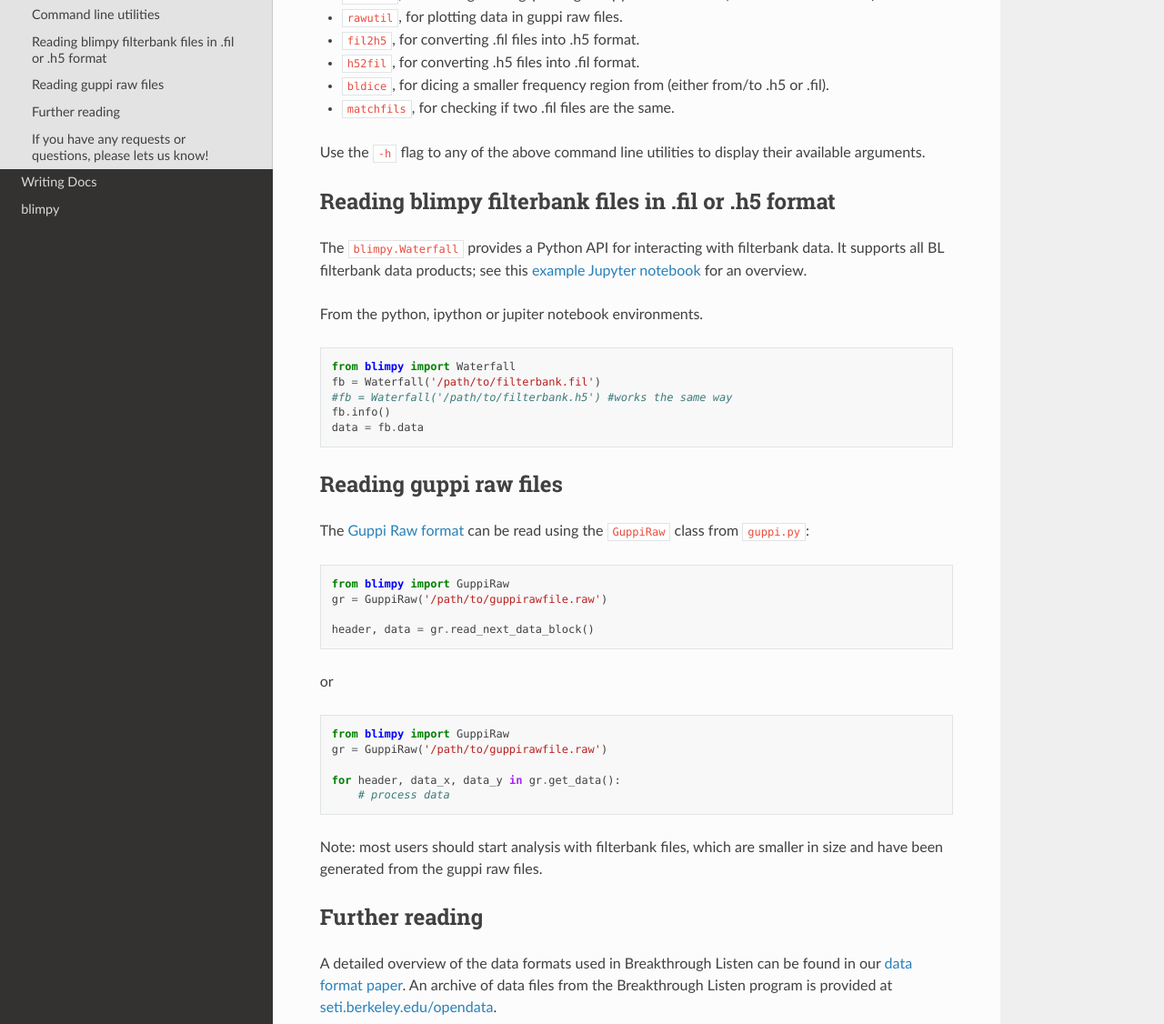
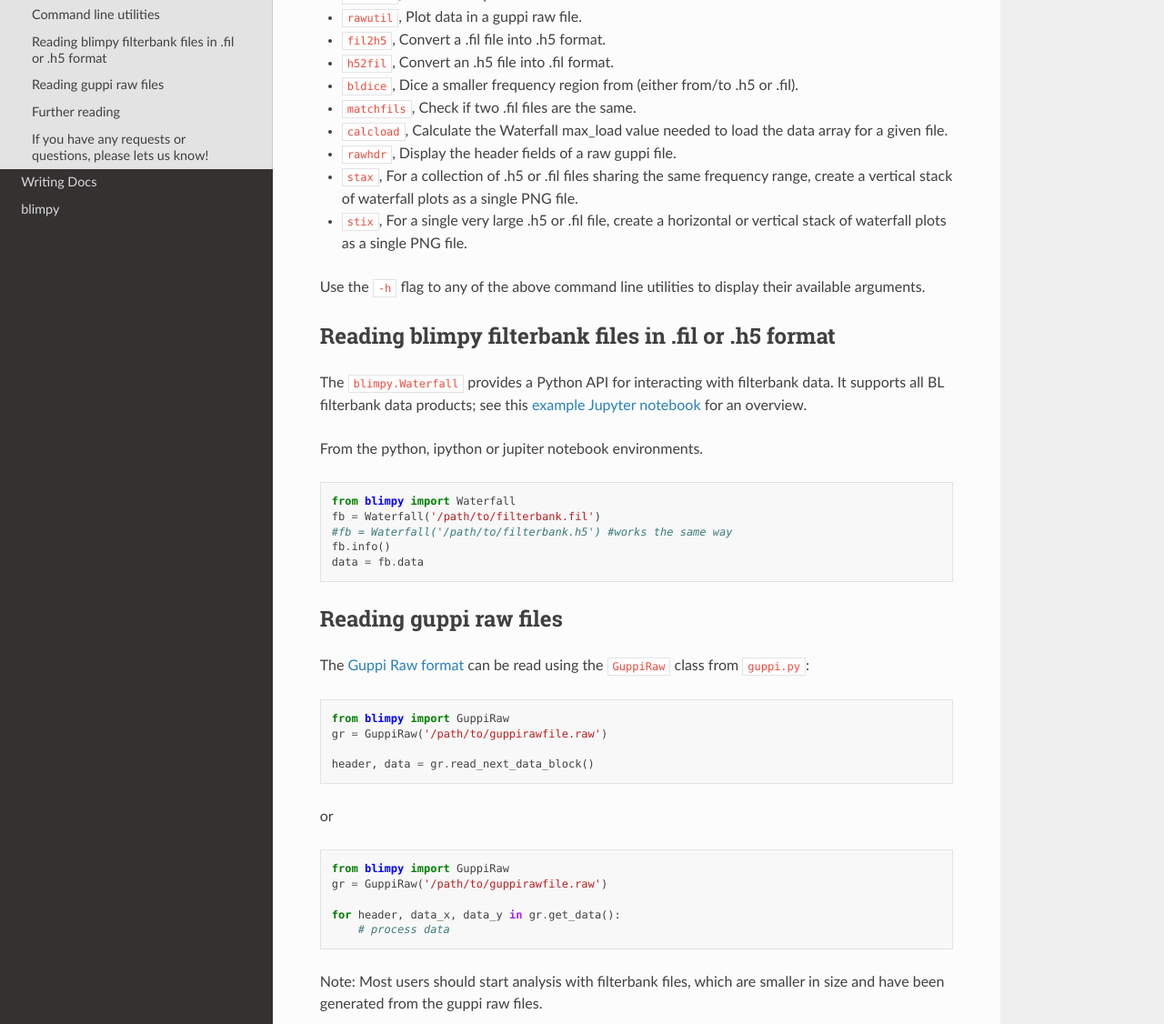
Before and after one commit to UCBerkeleySETI/blimpy, a Sphinx documentation site: the page built from docs/overview.md, in a window 1280 px wide and 1400 px high, scrolled down 1146 px. Shown: the part 274-1400 px from the top of the window at 91% size. Built offline with Sphinx 7.4.7 and the Read the Docs theme 2.0.0, drawn with Linux system fonts in a browser that asks for light colours; some of the changed text lies outside the part shown.

Commit message:
Update to documentation

````diff
--- a/docs/conf.py
+++ b/docs/conf.py
@@ -58,7 +58,7 @@ html_theme_options = {
 # Add any paths that contain custom static files (such as style sheets) here,
 # relative to this directory. They are copied after the builtin static files,
 # so a file named "default.css" will overwrite the builtin "default.css".
-html_static_path = ['_static']
+#DELETED# html_static_path = ['_static']
 
 # If true, the current module name will be prepended to all description
 # unit titles (such as .. function::).
--- a/docs/overview.md
+++ b/docs/overview.md
@@ -44,12 +43,16 @@ $ pip install --no-binary=h5py h5py
 ### Command line utilities
 
 After installation, some command line utilities will be installed:
-* `watutil`, for reading/writing/plotting blimpy filterbank files (either .h5 or .fil format).
-* `rawutil`, for plotting data in guppi raw files.
-* `fil2h5`, for converting .fil files into .h5 format.
-* `h52fil`, for converting .h5 files into .fil format.
-* `bldice`, for dicing a smaller frequency region from (either from/to .h5 or .fil).
-* `matchfils`, for checking if two .fil files are the same.
+* `watutil`, Read/write/plot an .h5 file or a .fil file.
+* `rawutil`, Plot data in a guppi raw file.
+* `fil2h5`, Convert a .fil file into .h5 format.
+* `h52fil`, Convert an .h5 file into .fil format.
+* `bldice`, Dice a smaller frequency region from (either from/to .h5 or .fil).
+* `matchfils`, Check if two .fil files are the same.
+* `calcload`, Calculate the Waterfall max_load value needed to load the data array for a given file.
+* `rawhdr`, Display the header fields of a raw guppi file.
+* `stax`, For a collection of .h5 or .fil files sharing the same frequency range, create a vertical stack of waterfall plots as a single PNG file.
+* `stix`, For a single very large .h5 or .fil file, create a horizontal or vertical stack of waterfall plots as a single PNG file.
 
 Use the `-h` flag to any of the above command line utilities to display their available arguments.
 
@@ -87,7 +90,7 @@ for header, data_x, data_y in gr.get_data():
     # process data
 ```
 
-Note: most users should start analysis with filterbank files, which are smaller in size and have been generated from the guppi raw files.
+Note: Most users should start analysis with filterbank files, which are smaller in size and have been generated from the guppi raw files.
 
 ### Further reading
 
````
Also changed, not shown: other parts of docs/overview.md (+1 -2 lines), docs/blimpy.rst (+41 -25 lines).
